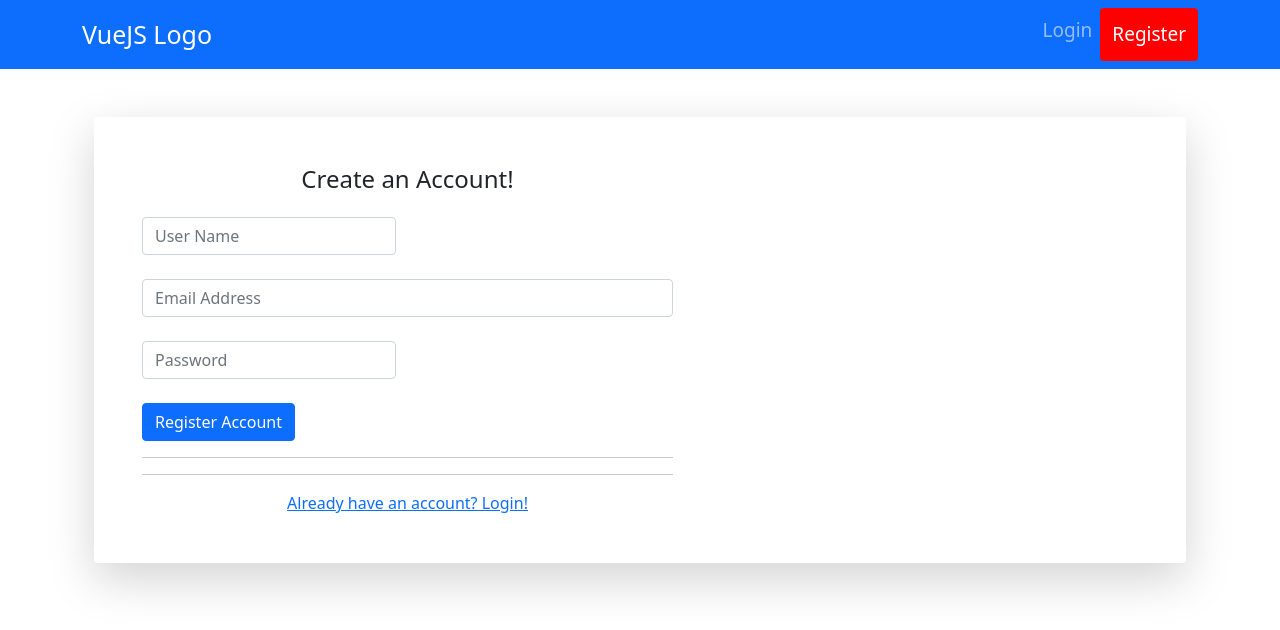
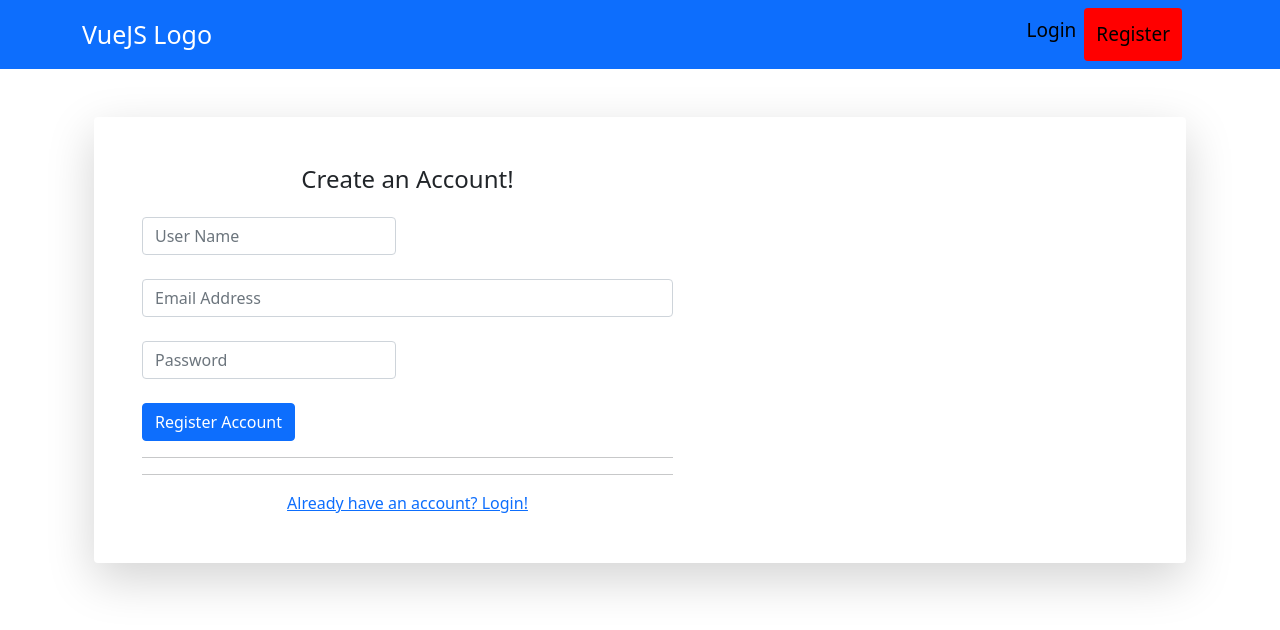
Before and after one commit to developeralamin/frontend-spa-vue, a Vue app: page /register in a window 1280 px wide. Shown: the top 630 px of the page. Built offline with nearby package versions, Linux system fonts and the light colour scheme.

Commit message:
update header

```diff
--- a/src/components/Header.vue
+++ b/src/components/Header.vue
@@ -1,13 +1,21 @@
 <template>
-    <nav class="navbar navbar-expand-lg navbar-dark bg-primary">
-        <div class="container">
-            <router-link class="navbar-brand" :to="{name: 'Home'}" >VueJS Logo</router-link>
-            <button class="navbar-toggler" type="button" data-toggle="collapse" data-target="#navbarSupportedContent" aria-controls="navbarSupportedContent" aria-expanded="false" aria-label="Toggle navigation">
-                <span class="navbar-toggler-icon"></span>
-            </button>
+  <nav class="navbar navbar-expand-lg navbar-dark bg-primary">
+  <div class="container">
+ <router-link class="navbar-brand" :to="{name: 'Home'}" >VueJS Logo</router-link>
 
-            <div class="collapse navbar-collapse" id="navbarSupportedContent">
-                <ul class="navbar-nav ml-auto">
+  <button class="navbar-toggler" type="button" data-bs-toggle="offcanvas"
+            data-bs-target="#offcanvasNavbar" aria-controls="offcanvasNavbar">
+        <span class="navbar-toggler-icon"></span>
+    </button>
+ <div class="offcanvas offcanvas-end" tabindex="-1" id="offcanvasNavbar"
+            aria-labelledby="offcanvasNavbarLabel">
+        <div class="offcanvas-header">
+            <h5 class="offcanvas-title" id="offcanvasNavbarLabel">VueJS Logo</h5>
+            <button type="button" class="btn-close text-reset" data-bs-dismiss="offcanvas"
+                    aria-label="Close"></button>
+        </div>
+            <div class="body">
+                <ul class="navbar-nav justify-content-end flex-grow-1 pe-3">
                     <li class="nav-item">
                         <router-link :to="{name: 'Home'}" v-if="isActive" class="nav-link">Home</router-link>
                     </li>
@@ -44,6 +52,8 @@
 
             </div>
         </div>
+        </div>
+
     </nav>
 </template>
 
@@ -80,17 +90,18 @@ export default {
 
 <style>
 a.router-link-active.router-link-exact-active.nav-link {
-    color: white!important;
+    color: black!important;
     background: red;
-    padding: 8px;
+    padding: 12px;
     border-radius: 4px;
 }
+
 .navbar-dark .navbar-brand {
-    color: #fff;
+    color: rgb(0, 0, 0);
     font-size: 25px;
 }
 .navbar-dark .navbar-nav .nav-link {
-    color: white
+    color: rgb(0, 0, 0)
 }
 .navbar-dark .navbar-nav .nav-link {
     font-size: 19px;
@@ -100,4 +111,11 @@ a.router-link-active.router-link-exact-active.nav-link {
     flex-basis: auto;
     justify-content: flex-end;
 }
+
+.navbar-dark .navbar-nav .nav-link {
+    color: black;
+}
+.nav-link {
+    color:black!important;
+}
 </style>
--- a/src/components/HelloWorld.vue
+++ /dev/null
@@ -1,58 +0,0 @@
-<template>
-  <div class="hello">
-    <h1>{{ msg }}</h1>
-    <p>
-      For a guide and recipes on how to configure / customize this project,<br>
-      check out the
-      <a href="https://cli.vuejs.org" target="_blank" rel="noopener">vue-cli documentation</a>.
-    </p>
-    <h3>Installed CLI Plugins</h3>
-    <ul>
-      <li><a href="https://github.com/vuejs/vue-cli/tree/dev/packages/%40vue/cli-plugin-babel" target="_blank" rel="noopener">babel</a></li>
-      <li><a href="https://github.com/vuejs/vue-cli/tree/dev/packages/%40vue/cli-plugin-eslint" target="_blank" rel="noopener">eslint</a></li>
-    </ul>
-    <h3>Essential Links</h3>
-    <ul>
-      <li><a href="https://vuejs.org" target="_blank" rel="noopener">Core Docs</a></li>
-      <li><a href="https://forum.vuejs.org" target="_blank" rel="noopener">Forum</a></li>
-      <li><a href="https://chat.vuejs.org" target="_blank" rel="noopener">Community Chat</a></li>
-      <li><a href="https://twitter.com/vuejs" target="_blank" rel="noopener">Twitter</a></li>
-      <li><a href="https://news.vuejs.org" target="_blank" rel="noopener">News</a></li>
-    </ul>
-    <h3>Ecosystem</h3>
-    <ul>
-      <li><a href="https://router.vuejs.org" target="_blank" rel="noopener">vue-router</a></li>
-      <li><a href="https://vuex.vuejs.org" target="_blank" rel="noopener">vuex</a></li>
-      <li><a href="https://github.com/vuejs/vue-devtools#vue-devtools" target="_blank" rel="noopener">vue-devtools</a></li>
-      <li><a href="https://vue-loader.vuejs.org" target="_blank" rel="noopener">vue-loader</a></li>
-      <li><a href="https://github.com/vuejs/awesome-vue" target="_blank" rel="noopener">awesome-vue</a></li>
-    </ul>
-  </div>
-</template>
-
-<script>
-export default {
-  name: 'HelloWorld',
-  props: {
-    msg: String
-  }
-}
-</script>
-
-<!-- Add "scoped" attribute to limit CSS to this component only -->
-<style scoped>
-h3 {
-  margin: 40px 0 0;
-}
-ul {
-  list-style-type: none;
-  padding: 0;
-}
-li {
-  display: inline-block;
-  margin: 0 10px;
-}
-a {
-  color: #42b983;
-}
-</style>
--- a/src/main.js
+++ b/src/main.js
@@ -4,7 +4,7 @@ import router from './router'
 import axios from 'axios';
 import 'bootstrap';
 import 'bootstrap/dist/css/bootstrap.css';
-import LaravelVuePagination from 'laravel-vue-pagination';
+// import LaravelVuePagination from 'laravel-vue-pagination';
 
  const getToken = localStorage.getItem('token');
     if(getToken){
@@ -13,4 +13,4 @@ import LaravelVuePagination from 'laravel-vue-pagination';
 
 
 
-createApp(App).use(router,axios,LaravelVuePagination).mount('#app')
+createApp(App).use(router,axios).mount('#app')
--- a/src/router/index.js
+++ b/src/router/index.js
@@ -1,6 +1,7 @@
 import { createWebHistory, createRouter } from "vue-router";
 
 import Home from '@/views/Home.vue';
+import PageNotFound from '@/views/PageNotFound.vue';
 import CourseDetails from '@/views/CourseDetails.vue';
 // category component
 import Category from '@/views/category/Category.vue';
@@ -160,7 +161,7 @@ const routes = [
     },
     //course details show
 
-    {
+     {
            path: '/course/:id',
             component: CourseDetails,
             name: 'course-details',
@@ -176,7 +177,15 @@ const routes = [
         path: '/register',
         name: 'register',
         component:Register
-    }
+    },
+
+
+   // Not Found Page
+    {
+         path: '/:catchAll(.*)*',
+        name: "NotFound",
+        component:PageNotFound
+    },
 
 ];
 
@@ -184,16 +193,16 @@ const router = createRouter({
    history: createWebHistory(),
    routes,
 
+
+ scrollBehavior (to, from, savedPosition) {
+        return savedPosition || new Promise((resolve) => {
+            setTimeout(() => {
+                  resolve({top:0 ,  behavior: 'smooth',})
+            }, 3000);
+        } )
+
+    }
+
 });
 
 export default router;
-
-
-router.beforeEach(() => {
-  // instead of having to check every route record with
-  // to.matched.some(record => record.meta.requiresAuth)
-  if (window.user) {
-       return {name:'login',query:{locale:'en', q:100}}
-  }
-
-})
--- a/src/views/Home.vue
+++ b/src/views/Home.vue
@@ -4,7 +4,7 @@
         <br>
         <br>
         <div class="row">
-            <div class="col-3 mb-3" v-for="(course,index) in courses" :key="index" >
+            <div class="col-4 mb-4" v-for="(course,index) in courses" :key="index" >
             <div class="card"  >
             <img :src="course.photo" class="card-img-top" style="height: 150px; object-fit: cover; overflow: hidden" alt="...">
                 <div class="card-body">
@@ -59,6 +59,6 @@ export default {
 };
 </script>
 
-<style lang="scss" scoped>
+<style>
 
 </style>
--- /dev/null
+++ b/src/views/PageNotFound.vue
@@ -0,0 +1,34 @@
+<template>
+    <div class="notFound">
+        <h1>Page NotFound</h1>
+        <p>Oops!this page is not found.Try another!</p>
+        <router-link to="/">Go Home</router-link>
+    </div>
+</template>
+
+<script>
+export default {
+    name: 'SpaPagenotfound',
+
+    data() {
+        return {
+
+        };
+    },
+
+    mounted() {
+
+    },
+
+    methods: {
+
+    },
+};
+</script>
+
+<style>
+.notFound {
+    text-align: center;
+    margin-top: 12%;
+}
+</style>
--- a/src/views/auth/Register.vue
+++ b/src/views/auth/Register.vue
@@ -114,7 +114,10 @@ methods: {
                 this.error['password'] = null
 
         if(this.userSignUp.password.length < 6 ||  this.userSignUp.password.length > 10 ){
+
+                this.isLoading = false
                 this.error['password'] = 'Password At least 6 to 10 character'
+
 
         }else{
                 axios.post('http://127.0.0.1:8000/api/sign_up',this.userSignUp).then(response =>{
@@ -131,9 +134,6 @@ methods: {
                  this.userSignUp.password = null
 
                  this.$router.push('/login')
-
-
-
 
             }).catch(error=>{
                 this.isLoading = false
--- a/src/views/category/CreateCategory.vue
+++ b/src/views/category/CreateCategory.vue
@@ -100,7 +100,7 @@ export default {
 
 <style>
 a.router-link-active.router-link-exact-active.nav-link {
-    color: white!important;
+    color: black!important;
     background: red;
     padding: 12px;
     border-radius: 4px;
```
